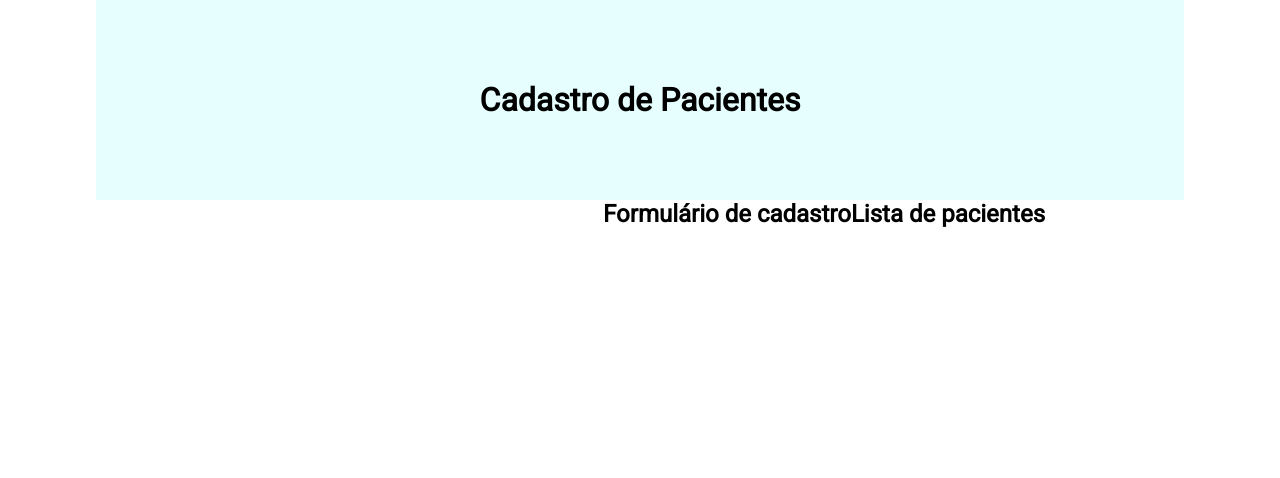
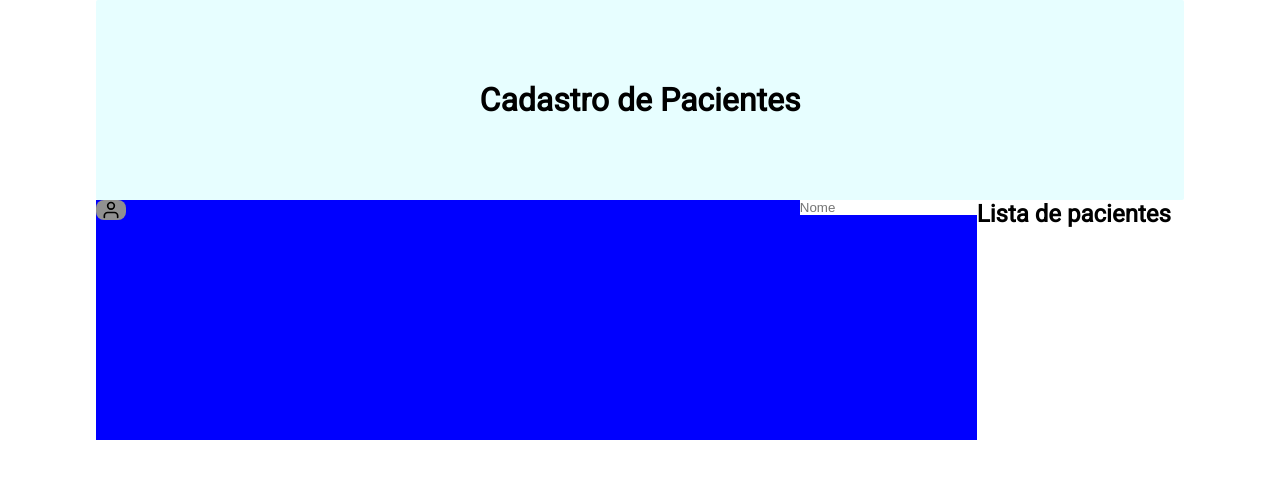
Before and after one commit to IcaroRangel/node-react-pacientes, a React (Create React App) app in the folder frontend/: page / in a window 1280 px wide. Shown: the top 478 px of the page. Built offline with nearby package versions, Linux system fonts and the light colour scheme.

Commit message:
insert icon

```diff
--- a/frontend/package.json
+++ b/frontend/package.json
@@ -3,6 +3,7 @@
   "version": "0.1.0",
   "private": true,
   "dependencies": {
+    "@babel/preset-react": "^7.14.5",
     "@testing-library/jest-dom": "^5.11.4",
     "@testing-library/react": "^11.1.0",
     "@testing-library/user-event": "^12.1.10",
--- a/frontend/src/components/CreateUser/index.tsx
+++ b/frontend/src/components/CreateUser/index.tsx
@@ -10,10 +10,9 @@ const CreateUser = () => {
       </header>
       <div>
         <div>
-          <div>
-            <Form />
-          </div>
-          <h2 style={{ width: "30rem" }}>Lista de pacientes</h2>
+          <Form />
+
+          <h2>Lista de pacientes</h2>
         </div>
       </div>
     </Container>
--- a/frontend/src/components/CreateUser/styles.ts
+++ b/frontend/src/components/CreateUser/styles.ts
@@ -17,10 +17,13 @@ export const Container = styled.div`
     margin: 0 6rem 0 6rem;
     height: 30vh;
     div {
+      h2 {
+        width: 16rem;
+      }
       width: 100%;
       margin: 0;
       display: flex;
-      justify-content: flex-end;
+      justify-content: flex-start;
     }
   }
 `;
--- a/frontend/src/components/Form/index.tsx
+++ b/frontend/src/components/Form/index.tsx
@@ -1,6 +1,6 @@
 import React from "react";
 import { Container } from "./styles";
-
+import { FiUser } from "react-icons/fi";
 interface InitialValues {
   name: string;
   telephone: number;
@@ -12,7 +12,12 @@ const Form = () => {
   const [values, setValues] = React.useState({} as InitialValues);
   return (
     <Container>
-      <h2>Formulário de cadastro</h2>
+      <div>
+        <div>
+          <FiUser />
+        </div>
+        <input type="text" placeholder="Nome" value={values.name} />
+      </div>
     </Container>
   );
 };
--- a/frontend/src/components/Form/styles.ts
+++ b/frontend/src/components/Form/styles.ts
@@ -1,3 +1,13 @@
 import styled from "styled-components";
 
-export const Container = styled.div``;
+export const Container = styled.div`
+  background: blue;
+  div {
+    svg {
+      border-radius: 8px;
+      height: 20px;
+      width: 30px;
+      background: #909090;
+    }
+  }
+`;
```
Also changed, not shown: 1 other file (tests, documents, lock files or other folders).
